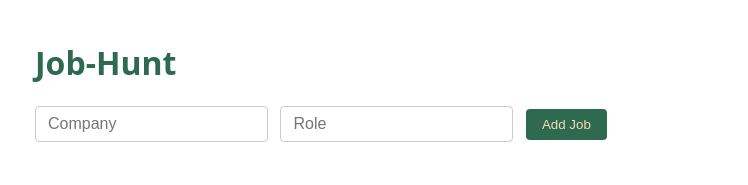
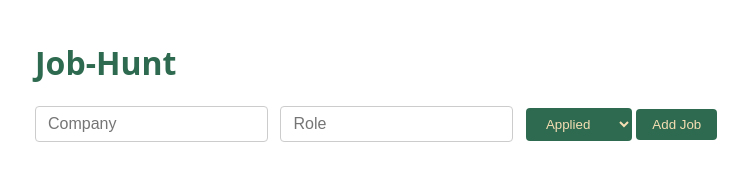
Before and after one commit to MNdlovu23/Job-Tracker, a website: page index.html in a window 1280 px wide. Shown: the whole page, without its empty margins (205-953 px from the left). Drawn offline with Linux system fonts and the light colour scheme; no server answers.

Commit message:
add status dropdown and styling

```diff
--- a/index.html
+++ b/index.html
@@ -42,12 +42,27 @@
                 padding: 0;
                 margin-top: 20px;
             }
+            select{
+                background: #2d6a4f;
+                color: wheat;
+                padding: 8px 16px;
+                border: none;
+                border-radius: 4px;
+                cursor: pointer;
+
+            }
         </style>
     </head>
     <body>
         <h1>Job-Hunt</h1>
         <input id="company" placeholder="Company">
         <input id="role" placeholder="Role">
+        <select id="status">
+            <option>Applied</option>
+            <option>Interview</option>
+            <option>Offer</option>
+            <option>Rejected</option>
+        </select>
         <button id="addBtn">Add Job</button>
         <ul id="jobs"></ul>
 
@@ -59,7 +74,7 @@
             list.innerHTML = ""
             jobs.forEach(job => {
                 const li = document.createElement("li")
-                li.textContent = job.company + " - " + job.role
+                li.textContent = job.company + " - " + job.role + " - " + job.status
                 list.appendChild(li)
             })
         }
@@ -67,10 +82,11 @@
         async function addJob() {
             const company = document.getElementById("company").value
             const role = document.getElementById("role").value
+            const status = document.getElementById("status").value
             await fetch("http://localhost:3000/jobs",{
                 method: "POST",
                 headers: {"Content-Type": "application/json"},
-                body: JSON.stringify({company, role})
+                body: JSON.stringify({company, role, status})
             })
             loadJobs()
         }
```
